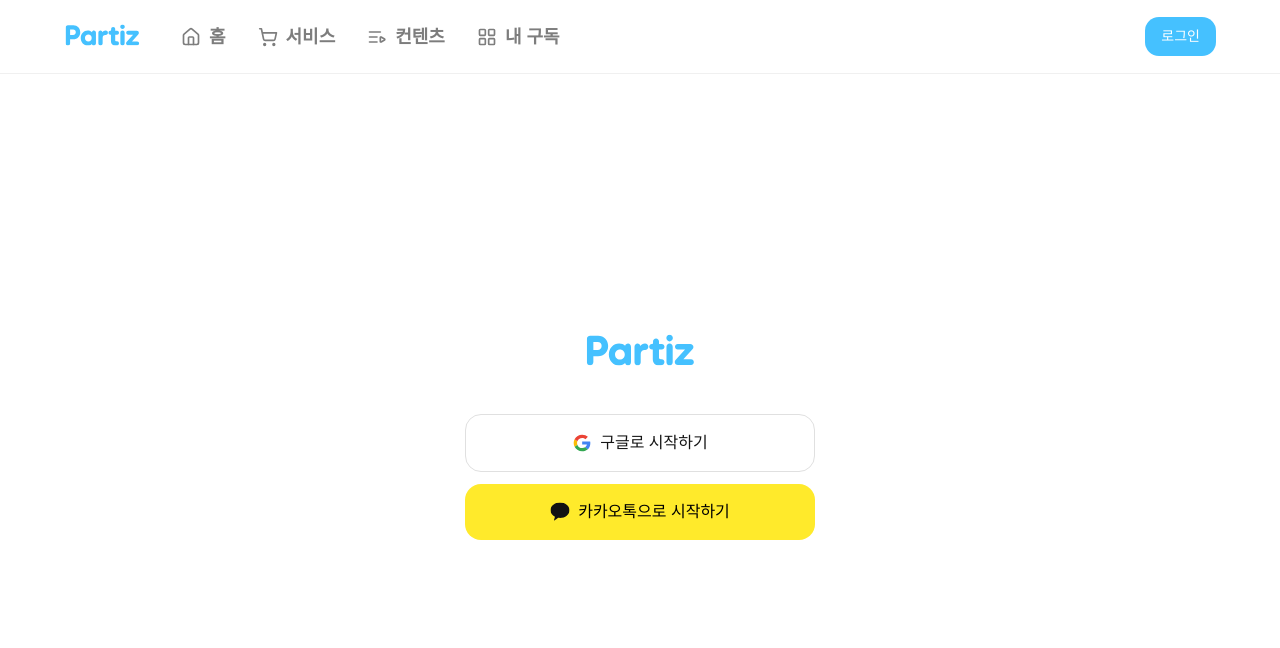
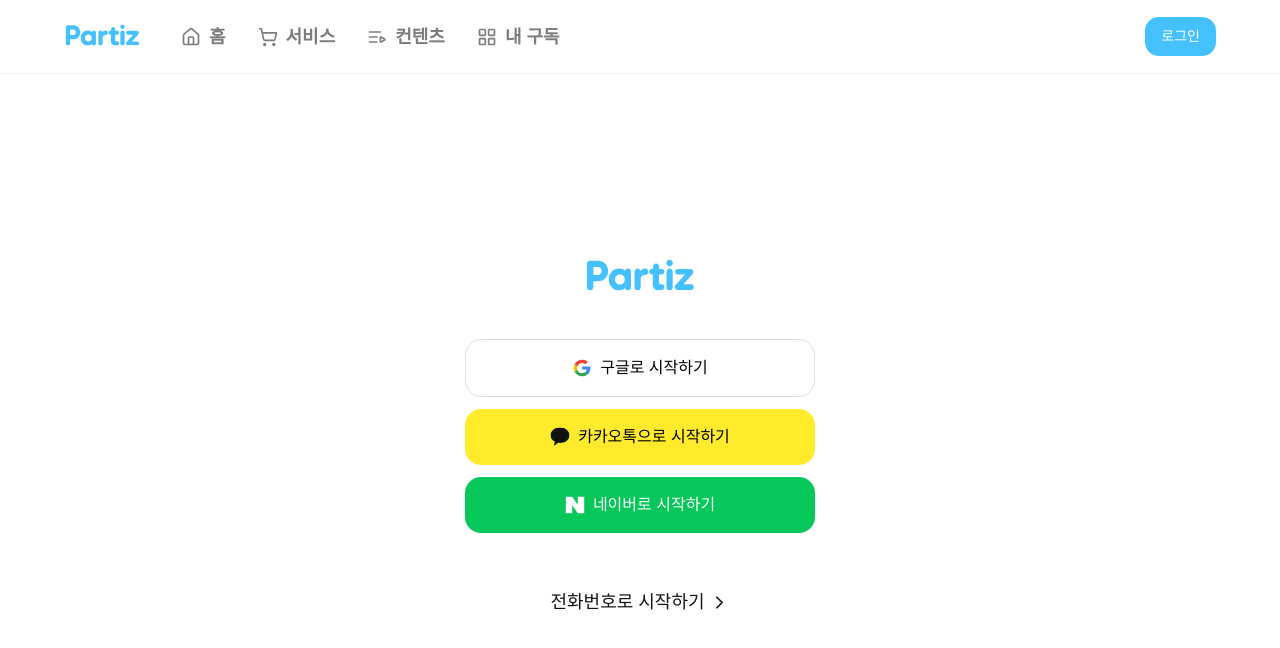
Before and after one commit to vexoracorp/partiz, a React (Vite) app: page /login in a window 1280 px wide. Shown: the top 648 px of the page. Built offline with nearby package versions, Linux system fonts and the light colour scheme; a web font is replaced by a local one.

Commit message:
네이버로그인버튼 추가,

```diff
--- a/src/components/auth/login/login-modal.tsx
+++ b/src/components/auth/login/login-modal.tsx
@@ -1,9 +1,11 @@
-import { Button, Spacing } from "@/components/ui";
-
+import { Button, Spacing, Typo } from "@/components/ui";
+import { Link } from "react-router-dom";
+import { ChevronRight } from "lucide-react";
 import s from "./styles.module.scss";
+import { useState } from "react";
 
 export default function LoginModal() {
-
+ const [isKorea, setIsKorea] = useState(true);//한유찬이 로그인 누를때마다 알잘딱 나라 보내준다고함.
   return (
     <>
       <div className={s.container}>
@@ -15,6 +17,7 @@
           size="large"
           variant="secondary"
           fullWidth
+          className={s.google_button}
           leadingIcon={
             <img
               src="/google.svg"
@@ -26,7 +29,7 @@
         >
           구글로 시작하기
         </Button>
-        <Button
+        {isKorea && (<><Button
           size="large"
           variant="secondary"
           fullWidth
@@ -42,7 +45,29 @@
         >
           카카오톡으로 시작하기
         </Button>
+        <Button
+          size="large"
+          variant="secondary"
+          fullWidth
+          className={s.naver_button}
+          leadingIcon={
+            <img
+              src="/naver.svg"
+              alt="naver"
+              style={{ width: "20px", height: "20px" }}
+            />
+          }
+          onClick={() => console.log("naver login")}
+        >
+          네이버로 시작하기
+        </Button>
+        </>)}
+
         </div>
+        <Spacing size={8} />
+        <Link to="/auth/login/number" className={s.number_container}>
+            <Typo.BodyLarge>전화번호로 시작하기</Typo.BodyLarge> <ChevronRight size={21} />
+        </Link>
       </>
   );
 }
--- a/src/components/auth/login/styles.module.scss
+++ b/src/components/auth/login/styles.module.scss
@@ -24,3 +24,32 @@
 .kakao_button:hover {
   background-color: #FFE300 !important;
 }
+
+.google_button {
+  background-color: #FFFFFF !important;
+  color: #000000 !important;
+  border: 1px solid #E0E0E0 !important;
+}
+
+.google_button:hover {
+  background-color: #F5F5F5 !important;
+}
+
+.naver_button {
+  background-color: #06C75A !important;
+  color: #FFFFFF !important;
+  border: none !important;
+}
+
+.naver_button:hover {
+  background-color: #05B350 !important;
+}
+
+.number_container {
+  display: flex;
+  align-items: center;
+  gap: $spacing-4;
+  color: $color-text;
+  text-decoration: none;
+  cursor: pointer;
+}
```
Also changed, not shown: public/naver.svg (added).
